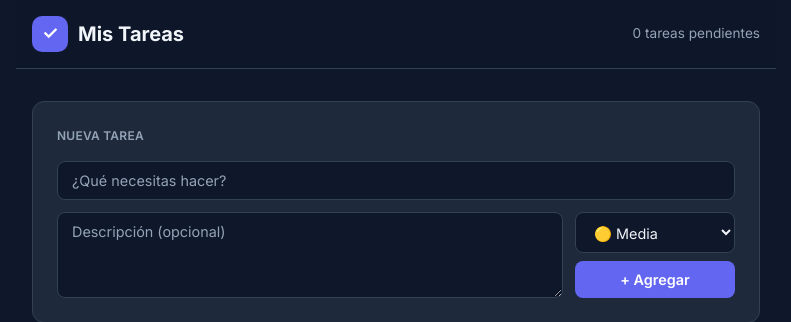
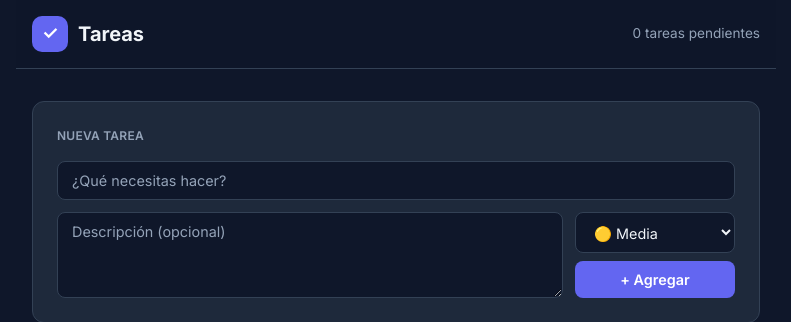
Before and after one commit to alejandropu2604-sys/app_python, a Flask app: page / in a window 1280 px wide. Shown: the top 322 px of the page, without its empty margins (244-1035 px from the left). Run offline with Flask 3, Linux system fonts and the light colour scheme; data that the repository does not hold is empty.

Commit message:
cambio de tarea

```diff
--- a/templates/index.html
+++ b/templates/index.html
@@ -16,7 +16,7 @@
       <div class="header-content">
         <div class="logo">
           <span class="logo-icon">✓</span>
-          <h1>Mis Tareas</h1>
+          <h1>Tareas</h1>
         </div>
         <div class="stats">
           <span id="stats-text">0 tareas pendientes</span>
```
